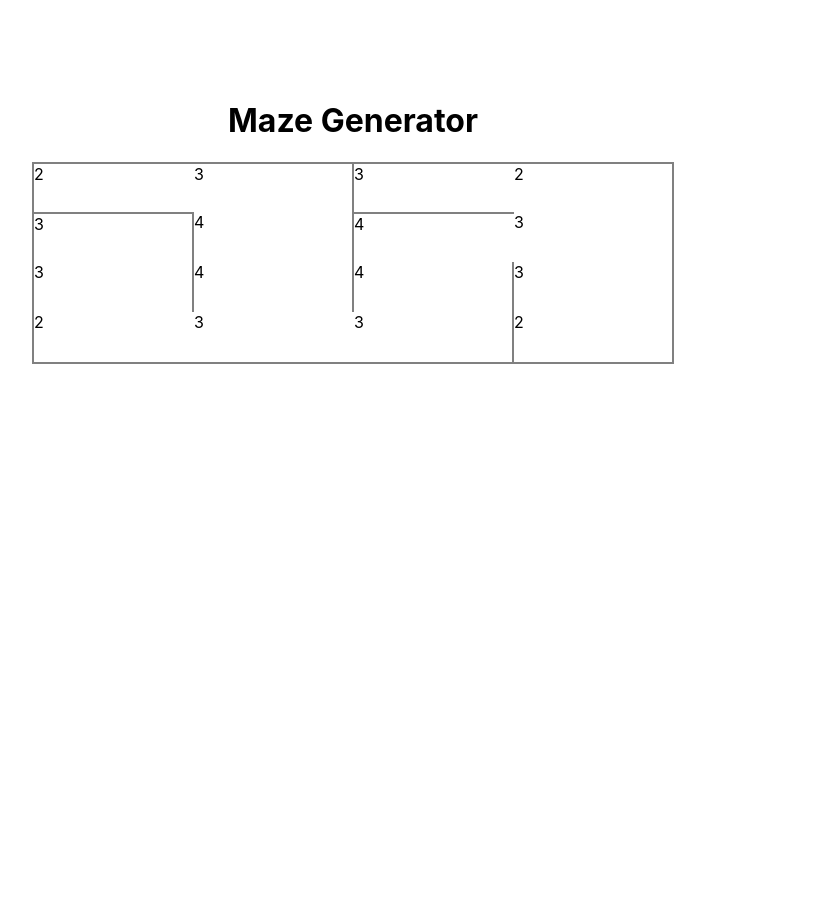
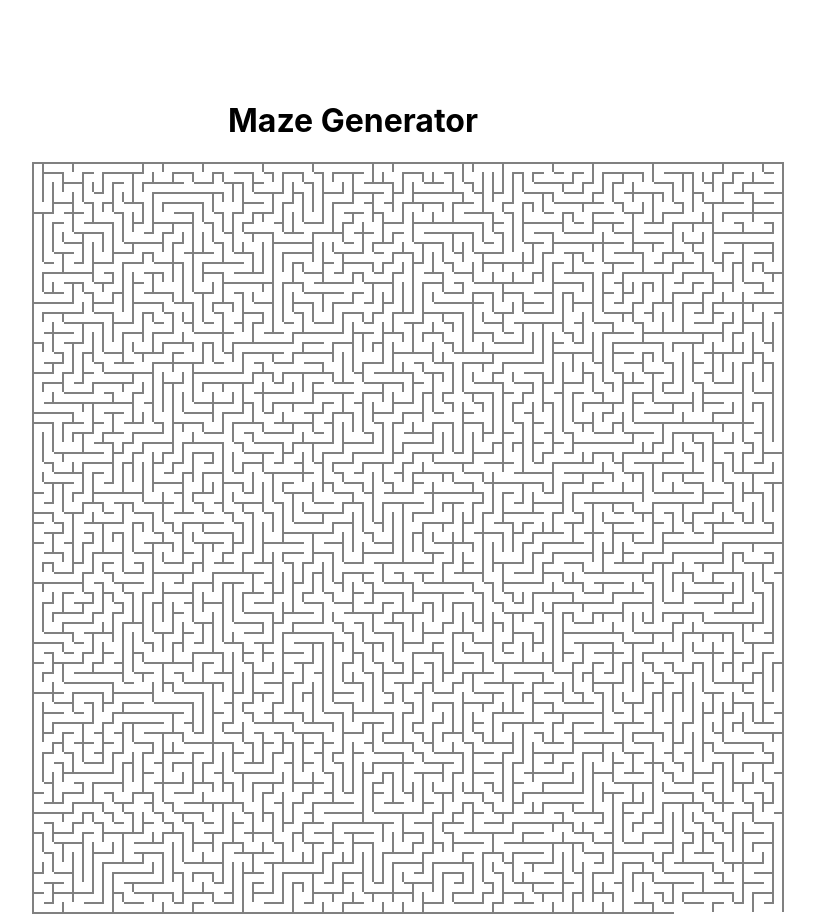
Before and after one commit to ColinCee/react-maze-generator, a React (Create React App) app: page / in a window 1280 px wide. Shown: the whole page, without its empty margins (287-1102 px from the left). Before the commit the page ends 800 px from the top, so only its background shows below. Built offline with nearby package versions, Linux system fonts and the light colour scheme.

Commit message:
same size cells

```diff
--- a/src/components/grid/Cell.jsx
+++ b/src/components/grid/Cell.jsx
@@ -7,7 +7,6 @@ type Props = {
 };
 
 const Cell = ({ node }: Props) => {
-  console.log(node.walls);
   const style = {};
   if (node.walls.N) {
     style.borderTop = "2px solid gray";
@@ -16,11 +15,7 @@ const Cell = ({ node }: Props) => {
   if (node.walls.E) {
     style.borderRight = "2px solid gray";
   }
-  return (
-    <div className="cell" style={style}>
-      {Object.keys(node.connections).length}
-    </div>
-  );
+  return <div className="cell" style={style} />;
 };
 
 Cell.propTypes = {
--- a/src/components/grid/Grid.jsx
+++ b/src/components/grid/Grid.jsx
@@ -6,7 +6,7 @@ import GraphGenerator from "../../maze/GraphGenerator";
 import Cell from "./Cell";
 
 export default (): Node => {
-  const numRows = 4;
+  const numRows = 75;
   const graphGenerator = new GraphGenerator();
   const graph = graphGenerator.generate(numRows, numRows);
 
@@ -16,8 +16,8 @@ export default (): Node => {
     <div
       className="grid"
       style={{
-        gridTemplateColumns: `repeat(${numRows}, 1fr)`,
-        gridTemplateRows: `repeat(${numRows}, 50px)`,
+        gridTemplateColumns: `repeat(${numRows}, 10px)`,
+        gridTemplateRows: `repeat(${numRows}, 10px)`,
       }}
     >
       {cells}
--- a/src/maze/Dfs.js
+++ b/src/maze/Dfs.js
@@ -8,19 +8,16 @@ const Dfs = (start: Node) => {
   stack.push(start);
   visitedNodes.add(start);
 
-  console.log(stack.length);
   while (stack.length > 0) {
     const current = stack.pop();
     const unvisitedNeighbours = Object.values(current.connections).filter(
       (node) => !visitedNodes.has(node)
     );
-    console.log(`unvisited ${unvisitedNeighbours.map((value) => value.id)}`);
     if (unvisitedNeighbours.length === 0) {
       continue;
     }
     const neighbour =
       unvisitedNeighbours[_.random(0, unvisitedNeighbours.length - 1)];
-    console.log(`selected neighbour ${neighbour.id}`);
     stack.push(current);
 
     current.removeWall(neighbour);
--- a/src/maze/Node.js
+++ b/src/maze/Node.js
@@ -1,6 +1,4 @@
 // @flow
-import _ from "lodash";
-
 type Direction = "N" | "E" | "S" | "W";
 export default class Node {
   id: number;
@@ -26,10 +24,13 @@ export default class Node {
   }
 
   getDirecitonOfConnection(connection: Node): Direction {
-    const direction = Object.keys(this.connections).find((dir) =>
-      _.isEqual(this.connections[dir], connection)
-    );
-    console.log(direction);
+    const direction = Object.keys(this.connections).find((dir) => {
+      if (this.connections[dir]) {
+        return this.connections[dir].id === connection.id;
+      }
+
+      return false;
+    });
     if (!direction) {
       throw new Error(`No connection between ${this.id} and ${connection.id}`);
     }
```
